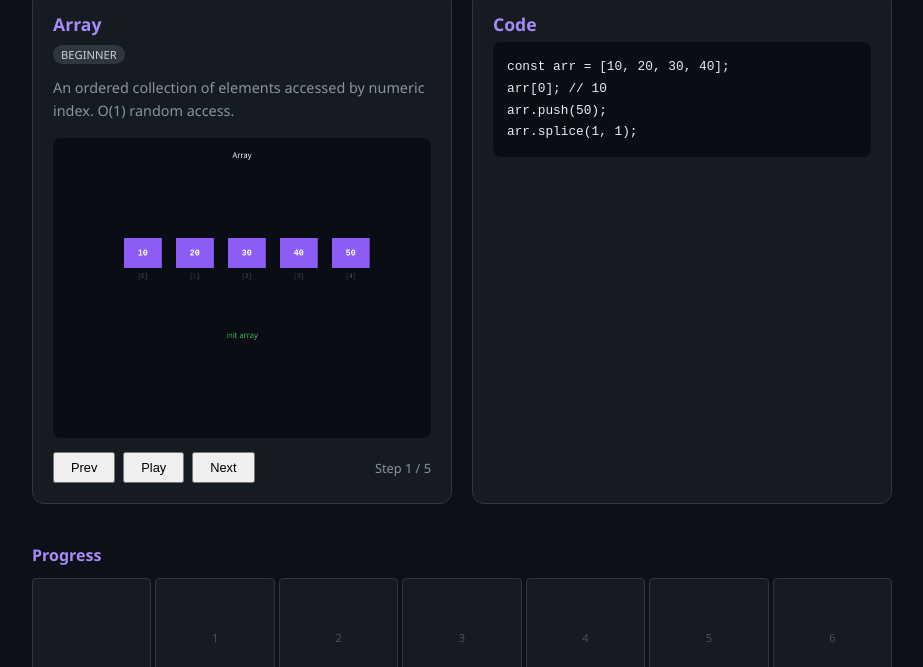
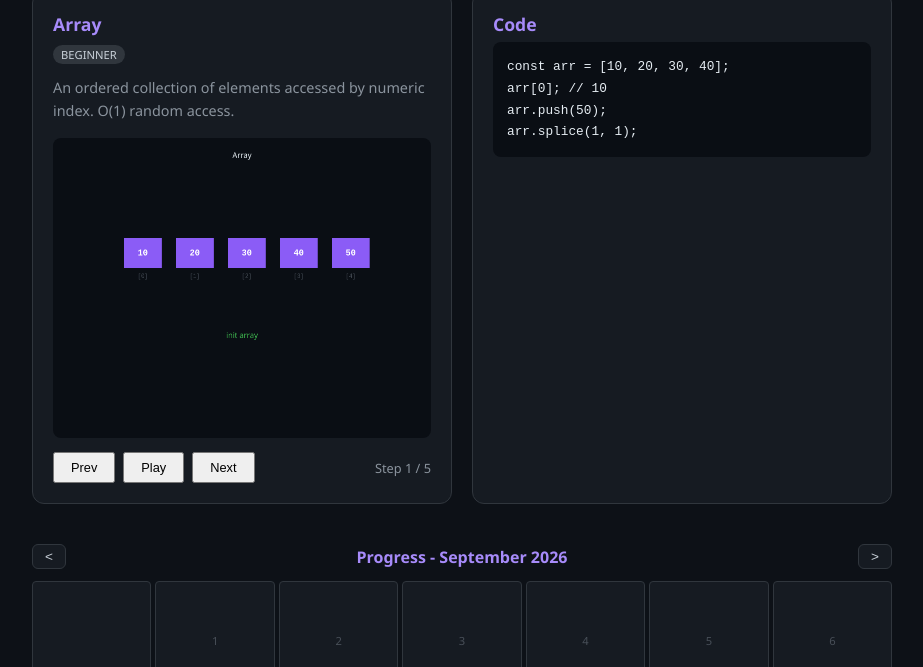
Before and after one commit to mohsen-niksirat/CodeVis, a plain HTML site: page index.html in a window 1280 px wide. Shown: the part 133-800 px from the top of the page, without its empty margins (178-1101 px from the left). Drawn offline with Linux system fonts and the light colour scheme.

Commit message:
fix: calendar timezone bug + month navigation

```diff
--- a/index.html
+++ b/index.html
@@ -40,7 +40,10 @@ canvas{width:100%;height:300px;border-radius:8px;background:#0a0e14;display:bloc
 .step-indicator{font-size:.8rem;color:#8b949e;margin-left:auto}
 [dir="rtl"] .step-indicator{margin-left:0;margin-right:auto}
 .calendar{width:100%;max-width:900px;padding:0 20px 40px}
-.calendar h3{font-size:1rem;margin-bottom:12px;color:var(--accent2)}
+.cal-header{display:flex;align-items:center;justify-content:space-between;margin-bottom:12px}
+.cal-header h3{font-size:1rem;color:var(--accent2);margin:0}
+.cal-nav{background:var(--surface);border:1px solid var(--border);color:var(--text);padding:4px 12px;border-radius:6px;cursor:pointer;font-size:.85rem}
+.cal-nav:hover{opacity:.7}
 .cal-grid{display:grid;grid-template-columns:repeat(7,1fr);gap:4px}
 .cal-day{aspect-ratio:1;border-radius:4px;background:var(--surface);border:1px solid var(--border);display:flex;align-items:center;justify-content:center;font-size:.7rem;color:#484f58}
 .cal-day.done{background:var(--accent);color:#fff;border-color:var(--accent)}
@@ -83,7 +86,11 @@ canvas{width:100%;height:300px;border-radius:8px;background:#0a0e14;display:bloc
 </div>
 </div>
 <div class="calendar">
+<div class="cal-header">
+<button class="cal-nav" id="calPrev">&lt;</button>
 <h3 id="progressTitle"></h3>
+<button class="cal-nav" id="calNext">&gt;</button>
+</div>
 <div class="cal-grid" id="calGrid"></div>
 </div>
 <canvas id="shareCanvas" width="1200" height="675"></canvas>
@@ -257,19 +264,25 @@ let currentConcept=null,currentStep=0,isPlaying=false,playInterval=null;
 const canvas=document.getElementById("animCanvas"),ctx=canvas.getContext("2d");
 canvas.width=800;canvas.height=600;
 const doneDays=JSON.parse(localStorage.getItem("cv_done")||"[]");
-const today=new Date().toISOString().split("T")[0];
+function getLocalToday(){const d=new Date();return `${d.getFullYear()}-${String(d.getMonth()+1).padStart(2,"0")}-${String(d.getDate()).padStart(2,"0")}`}
+const today=getLocalToday();
+let calYear=new Date().getFullYear(),calMonth=new Date().getMonth();
 
 function getStreak(){let s=0,d=new Date();while(true){const ds=d.toISOString().split("T")[0];if(doneDays.includes(ds)){s++;d.setDate(d.getDate()-1)}else break}return s}
 function updateStreak(){document.getElementById("streak").textContent=getStreak()+" "+t("streak")}
 function buildCalendar(){
 const grid=document.getElementById("calGrid");grid.innerHTML="";
-const now=new Date(),start=new Date(now.getFullYear(),now.getMonth(),1);
+const start=new Date(calYear,calMonth,1);
+const monthNames={en:["January","February","March","April","May","June","July","August","September","October","November","December"],fa:["ژانویه","فوریه","مارس","آوریل","مه","ژوئن","ژوئیه","اوت","سپتامبر","اکتبر","نوامبر","دسامبر"]};
+document.getElementById("progressTitle").textContent=(t("progress")+" - "+(monthNames[lang]||monthNames.en)[calMonth]+" "+calYear);
 for(let i=0;i<(start.getDay()+6)%7;i++){const d=document.createElement("div");d.className="cal-day";grid.appendChild(d)}
-for(let i=1;i<=new Date(now.getFullYear(),now.getMonth()+1,0).getDate();i++){
-const d=document.createElement("div"),ds=`${now.getFullYear()}-${String(now.getMonth()+1).padStart(2,"0")}-${String(i).padStart(2,"0")}`;
+for(let i=1;i<=new Date(calYear,calMonth+1,0).getDate();i++){
+const d=document.createElement("div"),ds=`${calYear}-${String(calMonth+1).padStart(2,"0")}-${String(i).padStart(2,"0")}`;
 d.className="cal-day"+(doneDays.includes(ds)?" done":"")+(ds===today?" today":"");
 d.textContent=i;grid.appendChild(d);
 }}
+document.getElementById("calPrev").onclick=()=>{calMonth--;if(calMonth<0){calMonth=11;calYear--}buildCalendar()};
+document.getElementById("calNext").onclick=()=>{calMonth++;if(calMonth>11){calMonth=0;calYear++}buildCalendar()};
 function markDone(){if(!doneDays.includes(today)){doneDays.push(today);localStorage.setItem("cv_done",JSON.stringify(doneDays));updateStreak();buildCalendar()}}
 
 function loadConcept(c){
```
